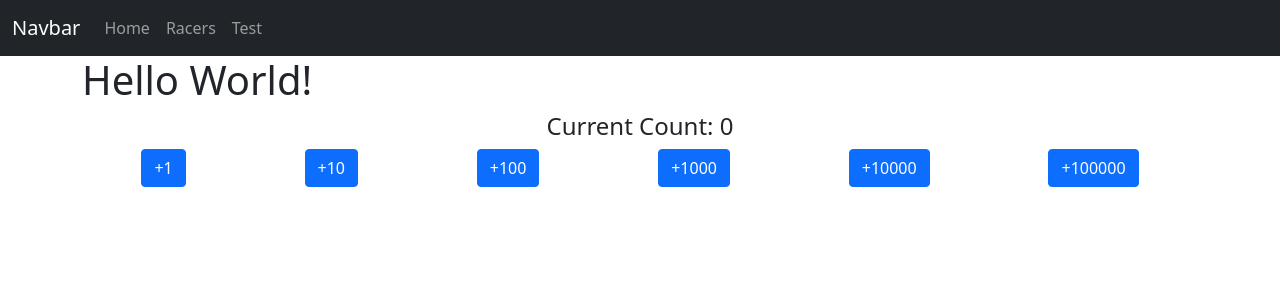
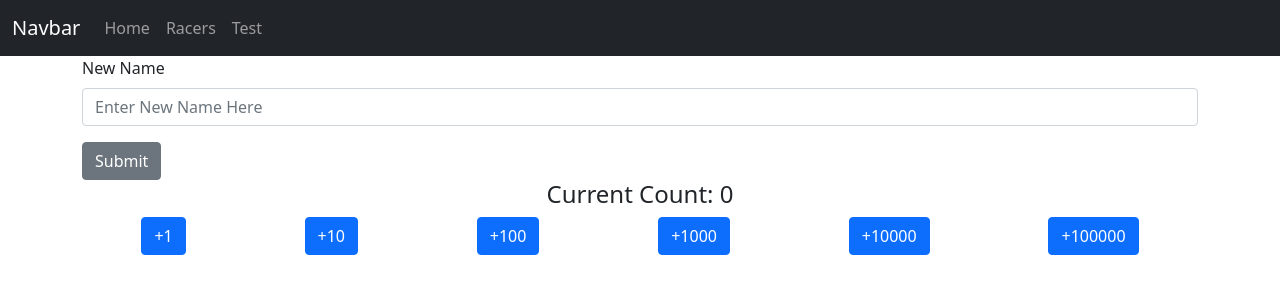
Before and after one commit to bstanton773/kekambas-86_react, a React (Create React App) app: page / in a window 1280 px wide. Shown: the top 300 px of the page. Built offline with nearby package versions, Linux system fonts and the light colour scheme; no server answers.

Commit message:
First Functional Component

```diff
--- a/src/App.js
+++ b/src/App.js
@@ -10,7 +10,8 @@ export default class App extends Component{
         super(props);
         this.state = {
             count: 0,
-            racers: []
+            racers: [],
+            name: null
         }
     }
 
@@ -30,6 +31,10 @@ export default class App extends Component{
         })
     }
 
+    handleNameChange = (name) => {
+        this.setState({name})
+    }
+
     render(){
 
         return (
@@ -37,7 +42,12 @@ export default class App extends Component{
                 <Nav />
                 <div className='container'>
                     <Routes>
-                        <Route path='/' element={<Home handleClick={this.handleButtonClick} count={this.state.count} />} />
+                        <Route path='/' element={<Home
+                                                    handleClick={this.handleButtonClick}
+                                                    count={this.state.count}
+                                                    name={this.state.name}
+                                                    handleNameChange={this.handleNameChange}
+                                                />} />
                         <Route path='racers' element={<RacerTable racers={this.state.racers}/>} />
                     </Routes>
                 </div>
--- /dev/null
+++ b/src/components/ChangeName.js
@@ -0,0 +1,20 @@
+import React from 'react'
+
+export default function ChangeName(props) {
+    console.log(props)
+    const handleFormSubmit = (e) => {
+        e.preventDefault();
+        const newName = e.target.newName.value;
+        props.handleNameChange(newName);
+    }
+
+    return (
+        <form onSubmit={handleFormSubmit}>
+            <div className='mb-3'>
+                <label htmlFor='newName' className='form-label'>New Name</label>
+                <input type='text' name='newName' className='form-control' placeholder='Enter New Name Here'/>
+            </div>
+            <input type='submit' className='btn btn-secondary' />
+        </form>
+    )
+}
--- a/src/views/Home.js
+++ b/src/views/Home.js
@@ -1,12 +1,14 @@
 import React, { Component } from 'react'
 import Button from '../components/Button';
+import ChangeName from '../components/ChangeName';
 
 export default class Home extends Component {
     render() {
         const myButtonSteps = [1, 10, 100, 1000, 10000, 100000]
         return (
             <>
-                <h1>Hello World!</h1>
+                {this.props.name ? (<h1>Hello {this.props.name}!</h1>) : (null)}
+                <ChangeName handleNameChange={this.props.handleNameChange}/>
                 <h4 className='text-center'>Current Count: {this.props.count}</h4>
                 <div className='d-flex justify-content-around'>
                     {myButtonSteps.map((step, i) => <Button key={i} step={step} handleClick={this.props.handleClick} />)}
```
